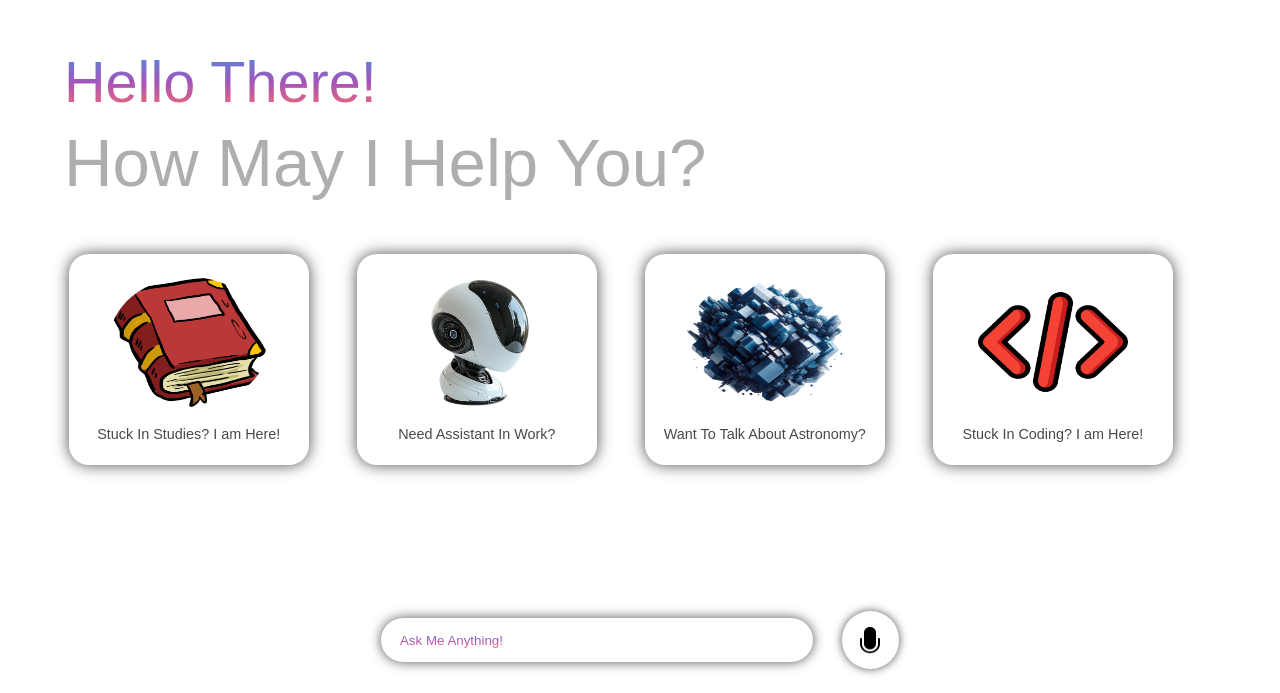
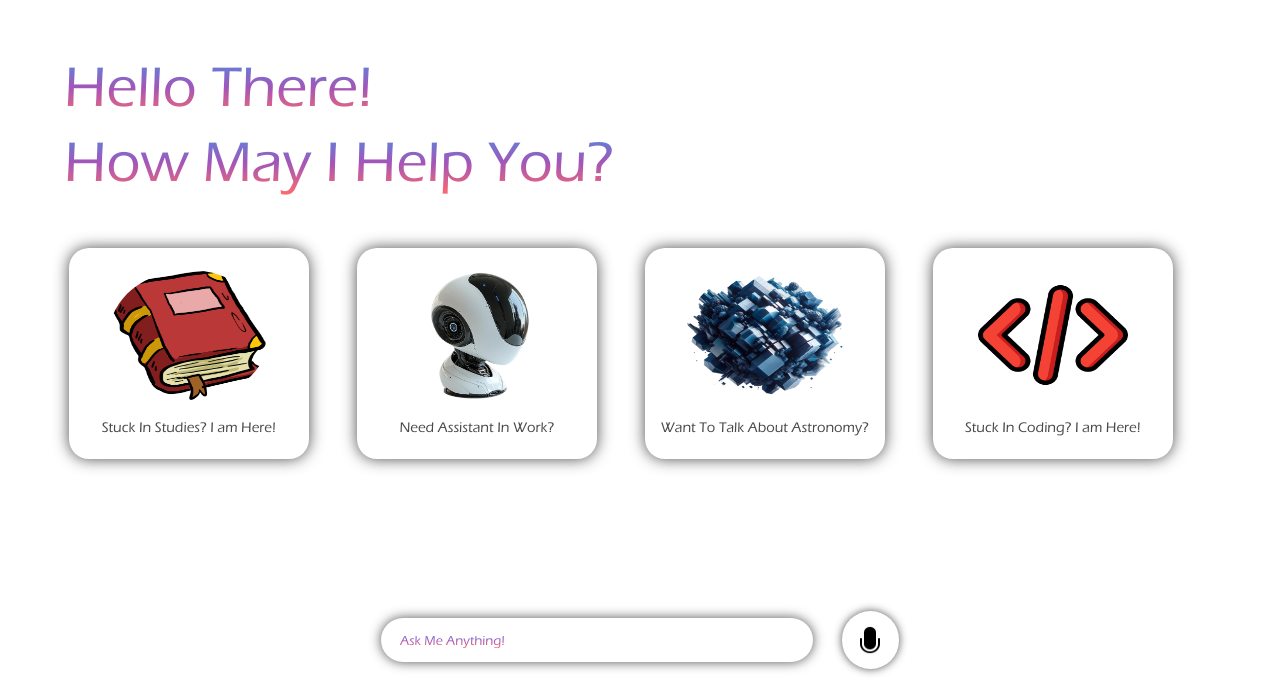
Before and after one commit to AminAmir121/Chatbot, a Next.js app: page / in a window 1280 px wide. Shown: the part 107-800 px from the top of the page. Built offline with nearby package versions, Linux system fonts and the light colour scheme; no server answers.

Commit message:
fixed font with layout.js

```diff
--- a/app/components/Container.js
+++ b/app/components/Container.js
@@ -18,7 +18,7 @@ export default function Container(){
 
             <div className="intro">
                 <h2><span>Hello There!</span></h2>
-                <h1>How May I Help You?</h1>
+                <h2><span>How May I Help You?</span></h2>
 
                 <div className="services">
                     <div className="box">
--- a/app/globals.css
+++ b/app/globals.css
@@ -1,8 +1,4 @@
-@font-face {
-  font-family: Eras ITC Medium;
-  src: url('/fonts/ERASMD.TTF') format('truetype');
 
-}
 
 html {
   font-size: 60%;
@@ -11,10 +7,11 @@ html {
 
 html,
 body {
-  font-family: 'Eras ITC', sans-serif;
+  font-family: var(--font-eras), sans-serif;
 }
 
 span {
+   font-family: var(--font-eras), sans-serif;
   background: linear-gradient(to bottom, #4a90e2, #a355b9, #ff6b6b);
   background-clip: text;
   -webkit-background-clip: text;
@@ -57,11 +54,6 @@ span {
   font-weight: 500;
 }
 
-.intro h1 {
-  font-size: 7rem;
-  font-weight: 100;
-  color: rgb(174, 174, 174);
-}
 
 .services {
   padding: 0.5rem;
@@ -127,6 +119,8 @@ span {
   background-clip: text;
   -webkit-background-clip: text;
   -webkit-text-fill-color: transparent;
+  font-family: var(--font-eras), sans-serif;
+
 }
 
 #v-mode {
--- a/app/layout.js
+++ b/app/layout.js
@@ -1,7 +1,9 @@
 import { Geist, Geist_Mono } from "next/font/google";
+import localFont from "next/font/local"; // import local font
 import "./globals.css";
 import Providers from "./Providers";
 
+// Google Fonts
 const geistSans = Geist({
   variable: "--font-geist-sans",
   subsets: ["latin"],
@@ -12,6 +14,13 @@ const geistMono = Geist_Mono({
   subsets: ["latin"],
 });
 
+// Local Eras ITC font
+const erasFont = localFont({
+  src: "../public/fonts/ERASMD.ttf", // make sure this path is correct
+  display: "swap",
+  variable: "--font-eras", // optional CSS variable
+});
+
 export const metadata = {
   title: "ChatBot",
   description: "Generated by create next app",
@@ -19,11 +28,9 @@ export const metadata = {
 
 export default function RootLayout({ children }) {
   return (
-    <html lang="en">
+    <html lang="en" className={`${erasFont.variable}`}>
       <body className={`${geistSans.variable} ${geistMono.variable}`}>
-        <Providers>
-          {children}
-        </Providers>
+        <Providers>{children}</Providers>
       </body>
     </html>
   );
```
